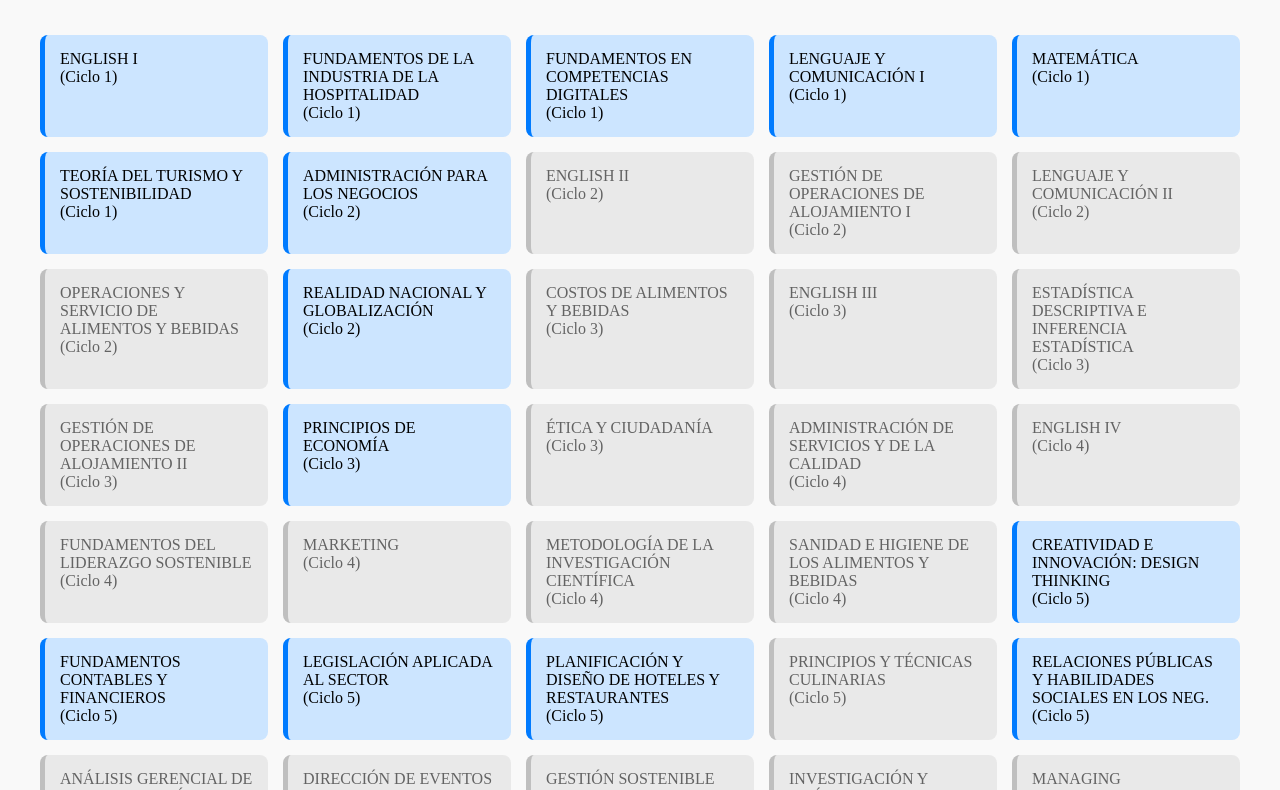
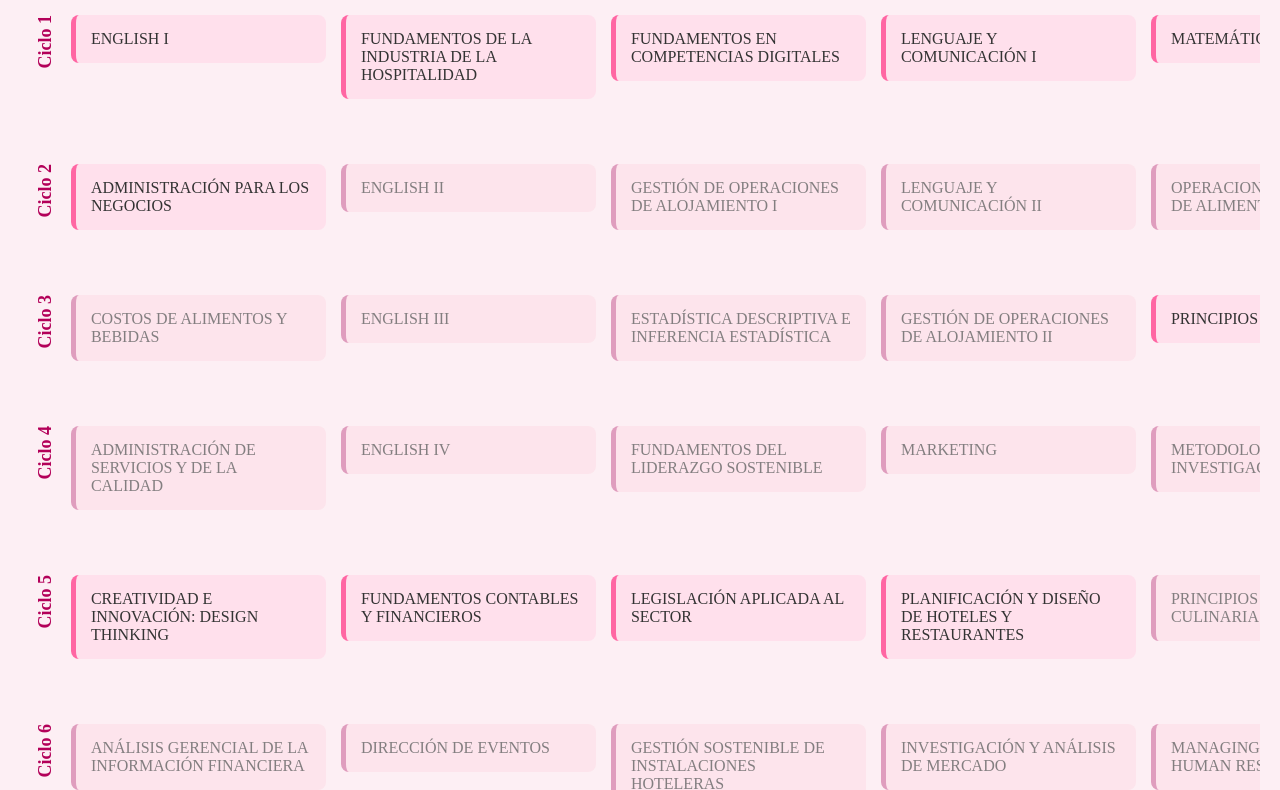
Before and after one commit to kiki0023/malla-hot, a plain HTML site: page index.html in a window 1280 px wide. Shown: the part 93-883 px from the top of the page. Drawn offline with Linux system fonts and the light colour scheme.

Commit message:
Add files via upload

```diff
--- a/script.js
+++ b/script.js
@@ -286,16 +286,28 @@ const cursos = [
   }
 ];
 
-const estadoCursos = {};
+const estadoCursos = {}
 
 function renderMalla() {
     const container = document.querySelector(".malla");
     container.innerHTML = "";
 
-    cursos.forEach(curso => {
+    const ciclos = [...new Set(cursos.map(c => c.ciclo))].sort((a, b) => a - b);
+
+    ciclos.forEach(ciclo => {
+        const section = document.createElement("div");
+        section.className = "ciclo-section";
+
+        const titulo = document.createElement("h2");
+        titulo.textContent = "Ciclo " + ciclo;
+        section.appendChild(titulo);
+
+        cursos
+            .filter(c => c.ciclo === ciclo)
+            .forEach(curso => {
                 const div = document.createElement("div");
                 div.className = "curso";
-        div.innerText = `${curso.nombre}\n(Ciclo ${curso.ciclo})`;
+                div.innerText = curso.nombre;
                 div.dataset.nombre = curso.nombre;
                 div.dataset.prereq = curso.prerequisito || "Sin prerrequisito";
 
@@ -311,12 +323,19 @@ function renderMalla() {
 
                 div.addEventListener("click", () => {
                     if (div.classList.contains("activo")) {
+                        if (estadoCursos[curso.nombre]) {
+                            delete estadoCursos[curso.nombre];
+                        } else {
                             estadoCursos[curso.nombre] = true;
+                        }
                         renderMalla();
                     }
                 });
 
-        container.appendChild(div);
+                section.appendChild(div);
+            });
+
+        container.appendChild(section);
     });
 }
 
--- a/style.css
+++ b/style.css
@@ -1,8 +1,10 @@
+
 body {
     font-family: 'Times New Roman', serif;
-    background-color: #f9f9f9;
+    background-color: #fdeff4;
     margin: 0;
     padding: 20px;
+    color: #333;
 }
 
 h1 {
@@ -10,34 +12,53 @@ h1 {
     margin-bottom: 30px;
 }
 
+.ciclo-section {
+    margin-bottom: 30px;
+    display: flex;
+    flex-direction: row;
+    align-items: flex-start;
+    overflow-x: auto;
+    padding-bottom: 10px;
+}
+
+.ciclo-section h2 {
+    writing-mode: vertical-rl;
+    transform: rotate(180deg);
+    margin-right: 15px;
+    font-size: 18px;
+    font-weight: bold;
+    color: #b30059;
+}
+
 .malla {
-    display: grid;
-    grid-template-columns: repeat(auto-fit, minmax(200px, 1fr));
-    gap: 15px;
-    padding: 20px;
+    display: flex;
+    flex-direction: column;
+    gap: 25px;
 }
 
 .curso {
-    background-color: #e0e0e0;
-    border-left: 5px solid #999;
+    background-color: #fddde6;
+    border-left: 5px solid #cc6699;
     padding: 15px;
     border-radius: 8px;
     cursor: not-allowed;
     opacity: 0.6;
     transition: background-color 0.3s ease;
     position: relative;
+    min-width: 220px;
+    margin-right: 15px;
 }
 
 .curso.activo {
-    background-color: #cce5ff;
-    border-left: 5px solid #007bff;
+    background-color: #ffe0ec;
+    border-left: 5px solid #ff66a3;
     cursor: pointer;
     opacity: 1;
 }
 
 .curso.completado {
-    background-color: #d4edda;
-    border-left: 5px solid #28a745;
+    background-color: #ffe6f0;
+    border-left: 5px solid #ff3399;
 }
 
 .curso:hover::after {
@@ -45,7 +66,7 @@ h1 {
     position: absolute;
     top: -25px;
     left: 0;
-    background-color: #333;
+    background-color: #cc6699;
     color: white;
     padding: 4px 8px;
     border-radius: 4px;
```
Lines whose indentation alone changed are shown as unchanged.
